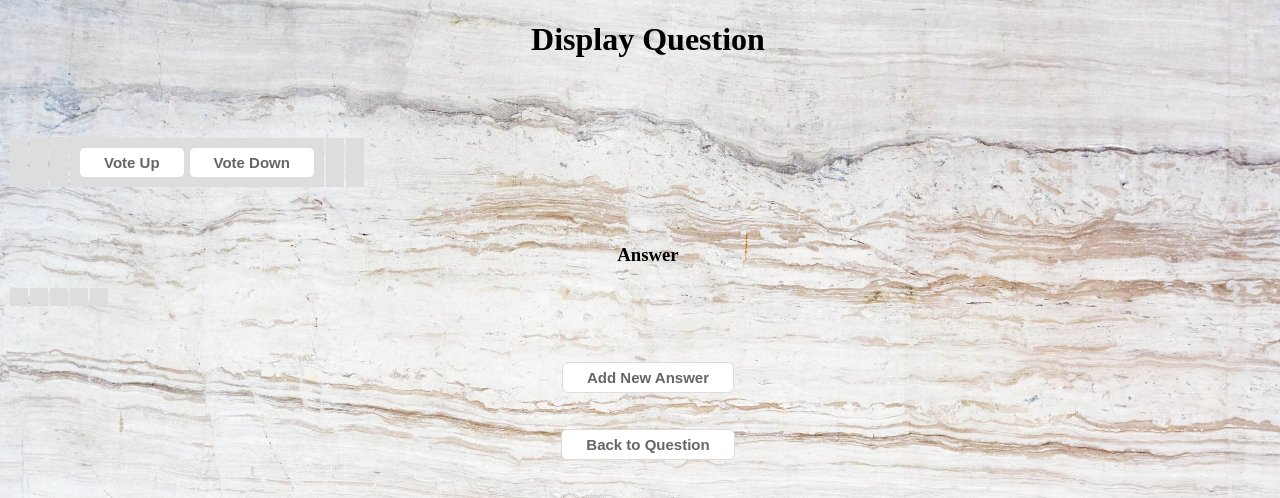
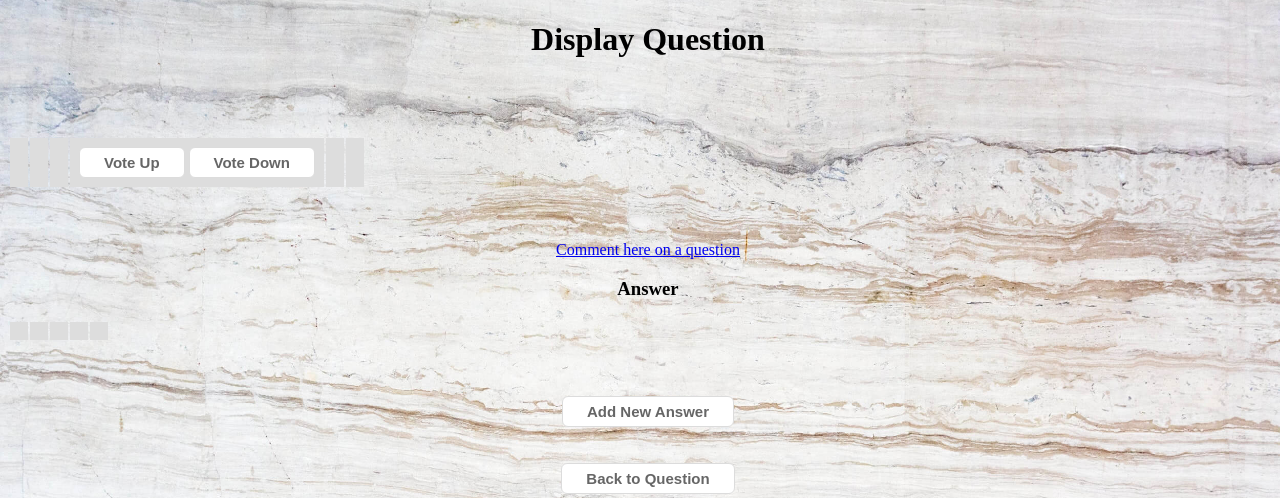
Before and after one commit to MateMiklos/AskMate, a Flask app: template templates/display.html in a window 1280 px wide. Shown: the top 498 px of the page. Run offline with Flask 2, Linux system fonts and the light colour scheme; the template is opened without the code that fills it, so the values that code supplies are empty.

Commit message:
comment to question working

```diff
--- a/data_handler.py
+++ b/data_handler.py
@@ -57,16 +57,26 @@ def get_result_by_search(cursor,title):
 
 
 @database_common.connection_handler
-def add_comment_to_question(cursor, question_id, comment):
+def add_comment_to_question(cursor, question_id, message):
     submission_time = datetime.now().isoformat(timespec='seconds')
     edited_count = 0
     cursor.execute("""
-                    INSERT INTO comment (question_id, comment, submission_time, edited_count
-                    VALUES (%(question_id)s, %(comment)s, %(submiossion_time)s, %(edited_count)s);""",
-                   {'question_id': question_id, 'comment': comment, 'submission_time': submission_time,
+                    INSERT INTO comment (question_id, message, submission_time, edited_count)
+                    VALUES (%(question_id)s, %(message)s, %(submission_time)s, %(edited_count)s);""",
+                   {'question_id': question_id, 'message': message, 'submission_time': submission_time,
                     'edited_count': edited_count})
 
 
+@database_common.connection_handler
+def find_comment_by_question_id(cursor, id):
+    cursor.execute("""
+                        SELECT * FROM comment
+                        WHERE question_id=%(question_id)s;
+                       """,
+                   {'question_id': id})
+    comments = cursor.fetchall()
+
+    return comments
 
 
 def get_header():
--- a/server.py
+++ b/server.py
@@ -11,9 +11,9 @@ def index():
 
 @app.route('/list')
 def list():
-    questions=data_handler.get_questions()
+    questions = data_handler.get_questions()
     header = data_handler.get_header()
-    return render_template("list.html",questions=questions,header=header)
+    return render_template("list.html", questions=questions, header=header)
 
 
 @app.route("/search", methods=["POST"])
@@ -50,6 +50,7 @@ def display_question(id):
     questions = data_handler.get_questions()
     header = data_handler.get_header()
     answers_header = data_handler.get_answer_header()
+    comment_to_question = data_handler.find_comment_by_question_id(id)
     for num in questions:
         if num["id"] == int(id):
             questionz = num
@@ -58,7 +59,8 @@ def display_question(id):
         if line["question_id"] == int(id):
             answers = line
     return render_template('display.html', questionz=questionz, answers=answers, header=header,
-                           answers_header=answers_header)
+                           answers_header=answers_header,
+                           comment_to_question=comment_to_question)
 
 
 @app.route('/question/<question_id>/new-answer', methods=['POST', 'GET'])
@@ -93,13 +95,13 @@ def vote_down(question_id):
 
 
 @app.route('/question/<question_id>/new-comment', methods=['GET', 'POST'])
-def add_comment_to_question(question_id):
+def comment_to_question(question_id):
     if request.method == 'POST':
         comment_data = request.form.to_dict()
-        comment = comment_data['message']
-        data_handler.add_comment_to_question(question_id, comment)
-        return redirect(url_for('display_question', question_id=question_id))
-    return render_template('add_comment_to_quesiton', question_id=question_id)
+        message = comment_data['message']
+        data_handler.add_comment_to_question(question_id, message)
+        return redirect(url_for('display_question', id=question_id))
+    return render_template('add_comment_to_question.html', question_id=question_id)
 
 
 
--- a/templates/display.html
+++ b/templates/display.html
@@ -4,9 +4,9 @@
 <head>
     <meta charset="utf-8">
     <title>Display a Question</title>
-        <link rel="stylesheet" type="text/css" href="{{ url_for('static', filename='stylesheets/style.css') }}">
-        </head>
-    </form>
+    <link rel="stylesheet" type="text/css" href="{{ url_for('static', filename='stylesheets/style.css') }}">
+</head>
+
 <body>
 <h1>Display Question</h1>
 <br>
@@ -31,6 +31,30 @@
 </table>
 <br><br>
 <div style="text-align:center;">
+
+    <p align="center"><a href="{{ url_for('comment_to_question', question_id=questionz.id) }}">
+    Comment here on a question</a></p>
+    {% for line in comment_to_question %}
+
+    <p class="comment"><em>{{ line.message }}</em></p>
+    <table align="center">
+
+        <tr>
+            <td>Submission time</td>
+            <td>Times edited</td>
+        </tr>
+        <tr>
+            <td width="150" align="center">{{ line.submission_time }}</td>
+            <td width="150" align="center">{{ line.edited_count }}</td>
+        </tr>
+        <td></td>
+        <td>
+            </form>
+        </td>
+
+    </table>
+
+{% endfor %}
     <h3>Answer</h3>
 </div>
 <table>
```
Also changed, not shown: templates/add_comment_to_question.html (added, +21 -0 lines).
